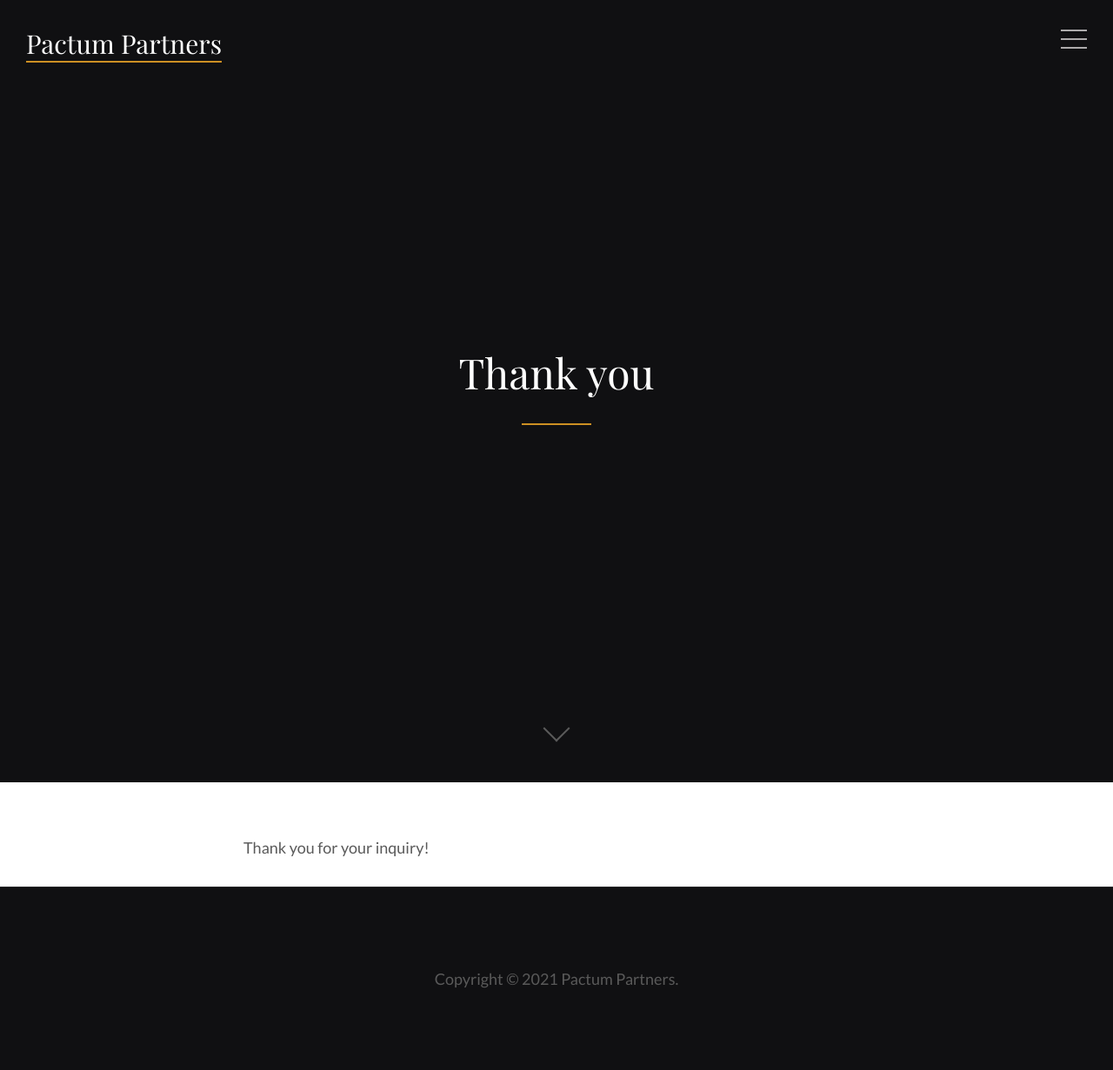
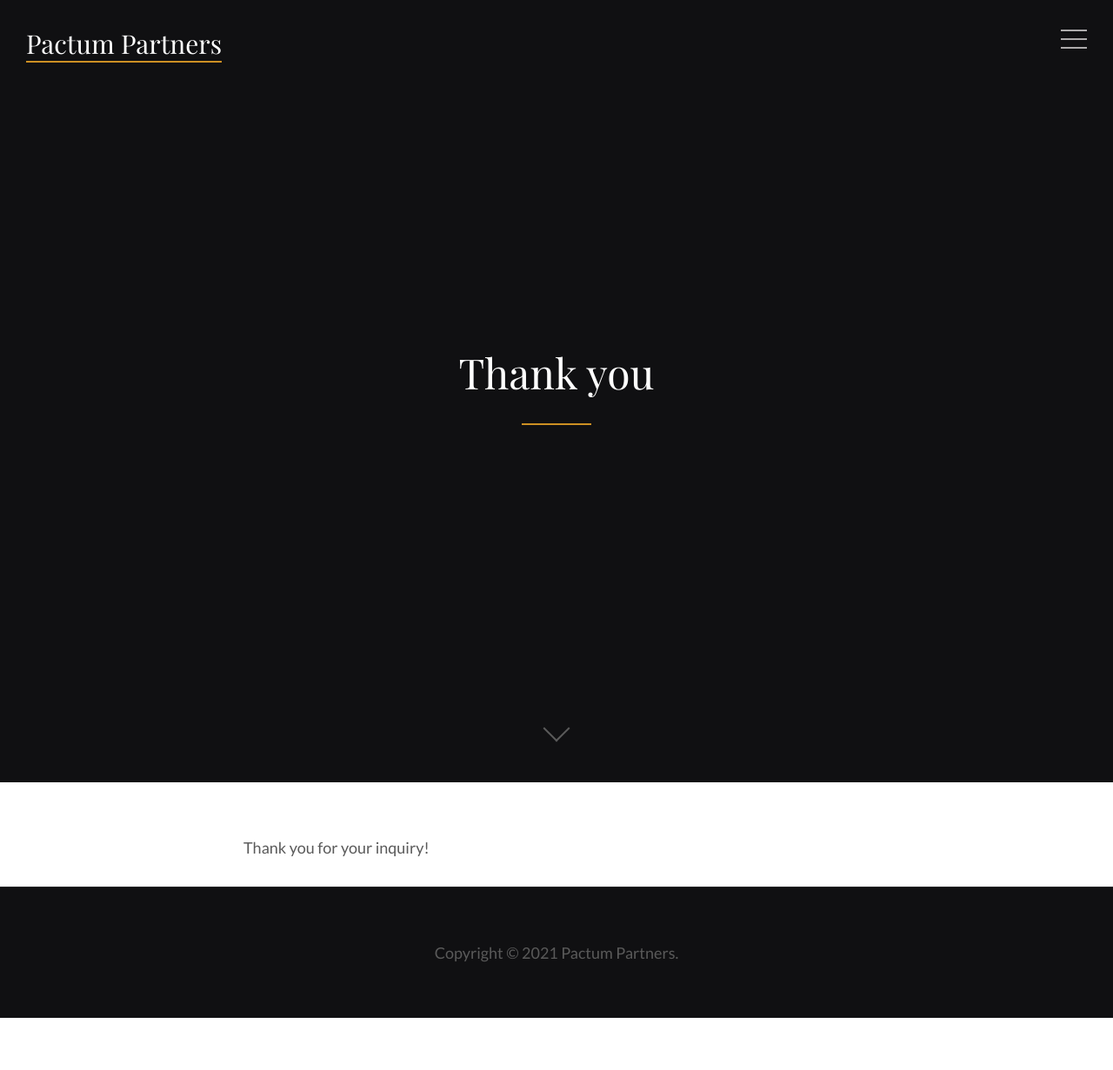
Before and after one commit to mcalvoelhauge/pactumpartners.github.io, a Jekyll site: the page built from thank-you.html, in a window 1280 px wide. Shown: the whole page at 87% size. Built offline with Jekyll 4.4.1, drawn with Linux system fonts in a browser that asks for light colours; some web fonts are replaced; after the commit the page ends 1171 px from its top, so only the background shows below that.

Commit message:
Update _footer.scss

```diff
--- a/_sass/_footer.scss
+++ b/_sass/_footer.scss
@@ -6,8 +6,8 @@
 .site-footer {
 	background-color: $black;
 	border-top: 1px solid rgba(90, 90, 90, 0.3);
-	padding-bottom: 60px;
-	padding-top: 90px;
+	padding-bottom: 30px;
+	padding-top: 60px;
 	text-align: center;
 }
 
```
